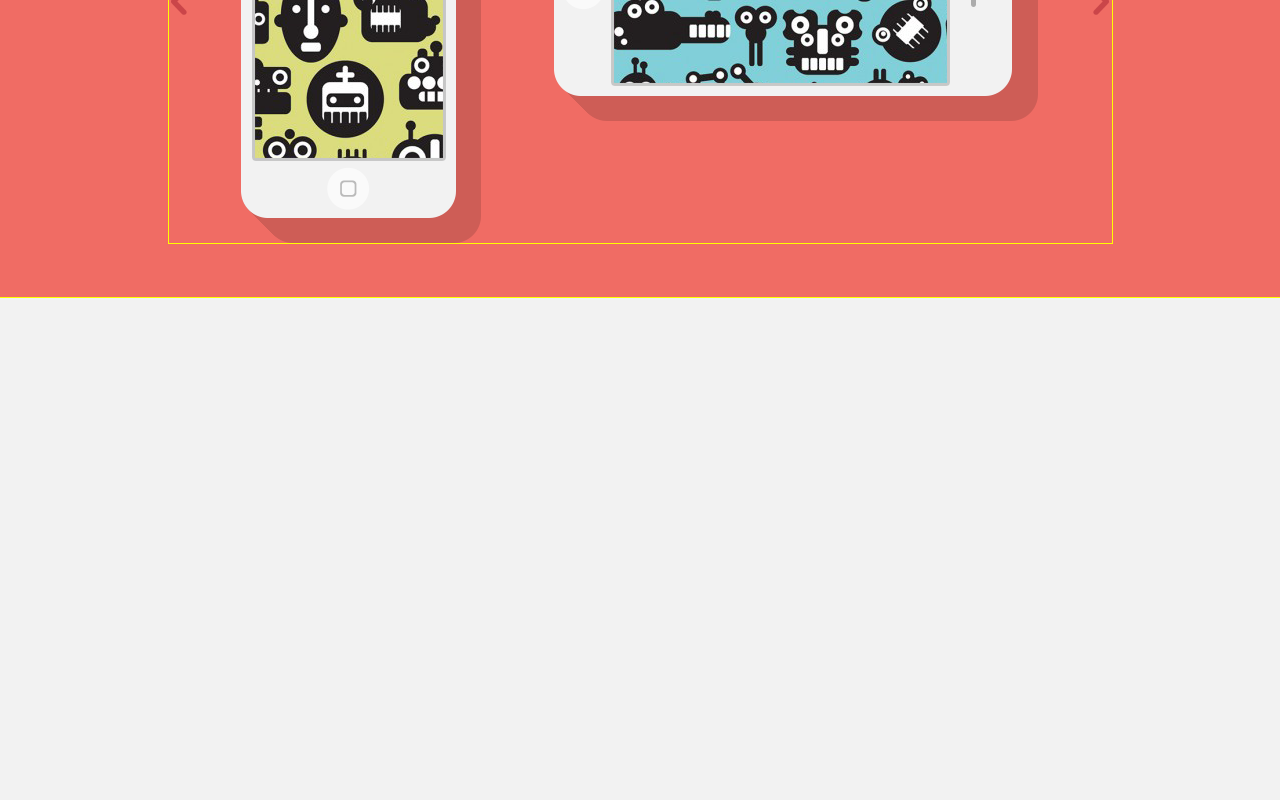
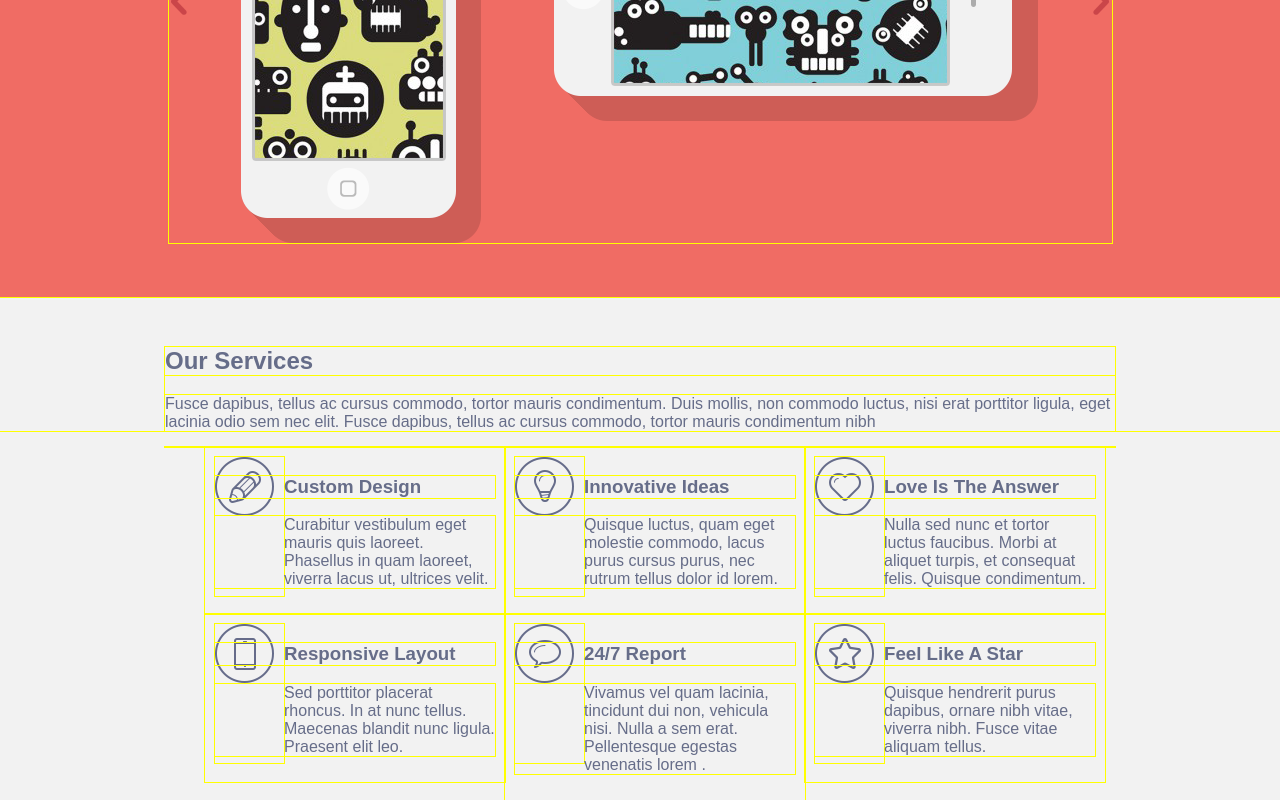
Before and after one commit to krpinkney/Lessons, a plain HTML site: page Singolo/index.html in a window 1280 px wide. Shown: the part 386-1186 px from the top of the page. Before the commit the page ends 800 px from the top, so only its background shows below. Drawn offline with Linux system fonts and the light colour scheme.

Commit message:
Singolo - Our Services
Finished the ‘Our Services’ section of the Singolo website

```diff
--- a/Singolo/index.html
+++ b/Singolo/index.html
@@ -1,26 +1,18 @@
 <!DOCTYPE html>
 
-<html>
-<head>
-    <title>Page Title</title>
-    <link rel="stylesheet" href="styles.css" />
+<html> <head>
+    <title>Page Title</title> <link rel="stylesheet" href="styles.css" />
 </head>
 
 <body>
 
     <div class="header">
         <div class="nav">
-            <div class="logo">SINGOLO<span class="salmon">*</span></div>
-            <div class="links">
-                <a href="#">HOME</a>
-                &bull;
-                <a href="#">SERVICES</a>
-                &bull;
-                <a href="#">PORTFOLIO</a>
-                &bull;
-                <a href="#">ABOUT</a>
-                &bull;
-                <a href="#">CONTACT</a>
+            <div class="logo">SINGOLO<span class="salmon">*</span></div> <div
+            class="links">
+                <a href="#">HOME</a> &bull; <a href="#">SERVICES</a> &bull; <a
+                href="#">PORTFOLIO</a> &bull; <a href="#">ABOUT</a> &bull; <a
+                href="#">CONTACT</a>
             </div>
         </div>
     </div>
@@ -28,5 +20,43 @@
     <div class="banner">
         <img src="images/header.png" />
     </div>
-</body>
-</html>
+
+    <div class="services">
+        <h2>Our Services</h2> <p>Fusce dapibus, tellus ac cursus commodo, tortor
+        mauris condimentum. Duis mollis, non commodo luctus, nisi erat porttitor
+        ligula, eget lacinia odio sem nec elit. Fusce dapibus, tellus ac cursus
+        commodo, tortor mauris condimentum nibh</p>
+
+        <ul>
+            <li><img src="images/penIcon.png" />
+            <h3>Custom Design</h3>
+            <p>Curabitur vestibulum eget mauris quis laoreet. Phasellus in quam
+            laoreet, viverra lacus ut, ultrices velit.</p></li>
+
+            <li><img src="images/bulbIcon.png" />
+            <h3>Innovative Ideas</h3>
+            <p>Quisque luctus, quam eget molestie commodo, lacus purus cursus
+            purus, nec rutrum tellus dolor id lorem.</p></li>
+
+            <li><img src="images/heartIcon.png" />
+            <h3>Love Is The Answer</h3>
+            <p>Nulla sed nunc et tortor luctus faucibus. Morbi at aliquet
+            turpis, et consequat felis. Quisque condimentum.</p></li>
+
+            <li><img src="images/phoneIcon.png" />
+            <h3>Responsive Layout</h3>
+            <p>Sed porttitor placerat rhoncus. In at nunc tellus. Maecenas
+            blandit nunc ligula. Praesent elit leo.</p></li>
+
+            <li><img src="images/bubbleIcon.png" />
+            <h3>24/7 Report</h3>
+            <p>Vivamus vel quam lacinia, tincidunt dui non, vehicula nisi. Nulla
+            a sem erat. Pellentesque egestas venenatis lorem .</p></li>
+
+            <li><img src="images/starIcon.png" />
+            <h3>Feel Like A Star</h3>
+            <p>Quisque hendrerit purus dapibus, ornare nibh vitae, viverra nibh.
+            Fusce vitae aliquam tellus.</p></li>
+        </ul>
+    </div>
+</body> </html>
--- a/Singolo/styles.css
+++ b/Singolo/styles.css
@@ -55,6 +55,27 @@ body {
     padding-bottom: 50px;
 }
 
+.services {
+    max-width: 950px;
+    margin: auto;
+    color: #666d89;
+    margin-top: 50px;
+    margin-bottom: 50px;
+}
+
+ul img {
+    float:left;
+    padding-right:10px;
+    padding-bottom: 80px;
+}
+
+ul li {
+    float:left;
+    width: 280px;
+    list-style: none;
+    padding: 10px;
+}
+
 @media screen and (max-width: 670px) {
     .header {
         height:120px;
```
Also changed, not shown: Singolo/Images/bubbleIcon.png (added), Singolo/Images/bulbIcon.png (added), Singolo/Images/heartIcon.png (added), Singolo/Images/penIcon.png (added), Singolo/Images/phoneIcon.png (added), Singolo/Images/starIcon.png (added).
